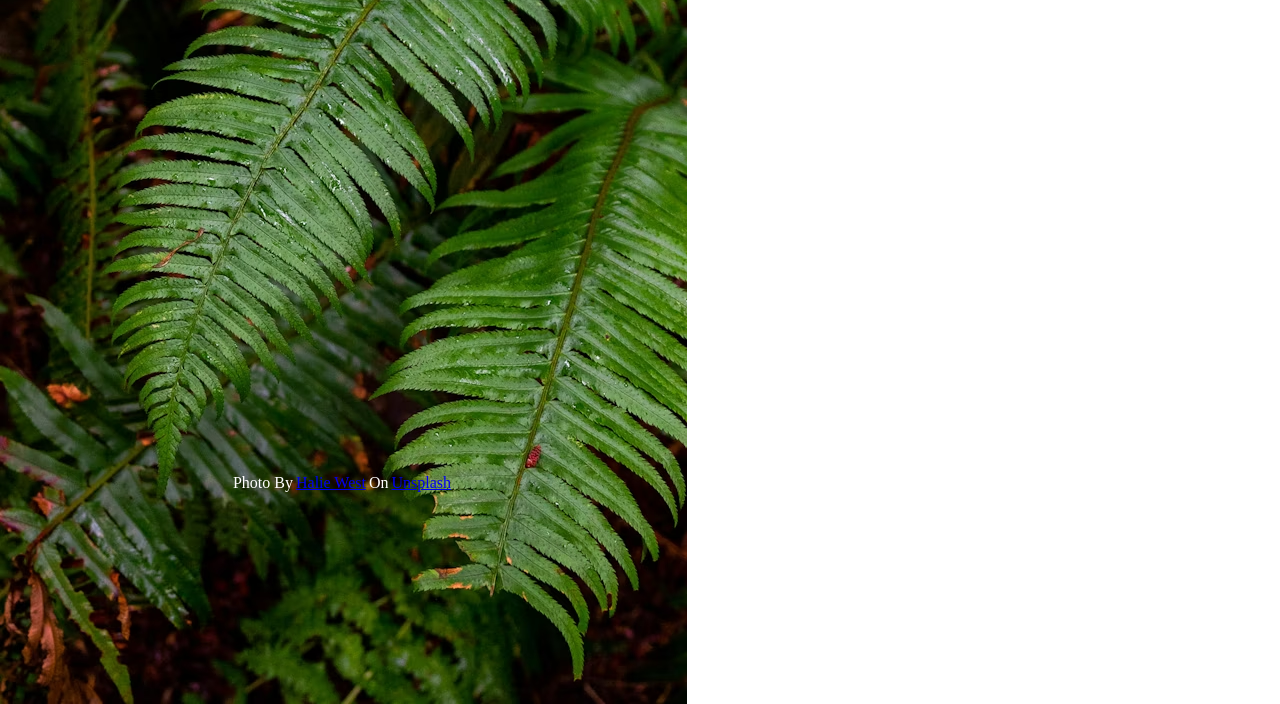
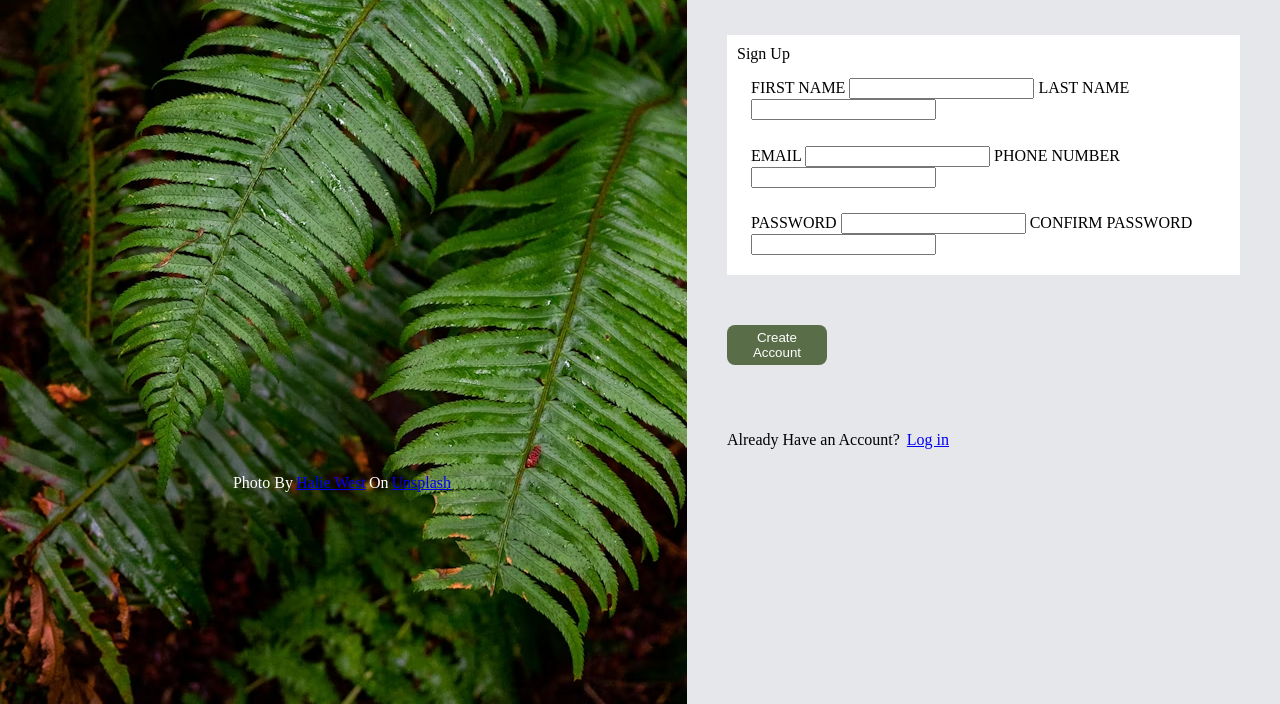
Before and after one commit to JoshSebben/Sign-Un-Form, a plain HTML site: page index.html in a window 1280 px wide. Shown: the part 326-1030 px from the top of the page. Drawn offline with Linux system fonts and the light colour scheme.

Commit message:
Styled the right side of the page, not finished

```diff
--- a/index.html
+++ b/index.html
@@ -64,12 +64,12 @@
                     <input type="email" id="user_email" name="user_email" required>
                 </form>
             </fieldset>
+        </div>
 
-            <button type="submit">Create Account</button>
+        <button type="submit">Create Account</button>
 
-            <div>
-                <p>Already Have an Account? <a href="url">Log in</a></p>
-            </div>
+        <div>
+            <p>Already Have an Account? <a href="url">Log in</a></p>
         </div>
     </div>
 </body>
--- a/stylesheet.css
+++ b/stylesheet.css
@@ -27,10 +27,15 @@ div{
 
 .form{
     flex-direction: column;
+    justify-content: center;
+    gap: 50px;
+    padding: 40px;
+    background-color: #E5E7EB;
 }
 
 .SignUp{
     flex-direction: column;
+    padding: 10px;
 }
 
 .logo{
@@ -64,3 +69,21 @@ div{
     margin: 0px;
     padding: 0px;
 }
+
+.SignUp{
+    gap: 10px;
+    background-color: white;
+}
+
+fieldset{
+    border: none;
+}
+
+button{
+    background-color: #596D48;
+    color: white;
+    border-radius: 8px;
+    width: 100px;
+    border: none;
+    padding: 5px;
+}
```
